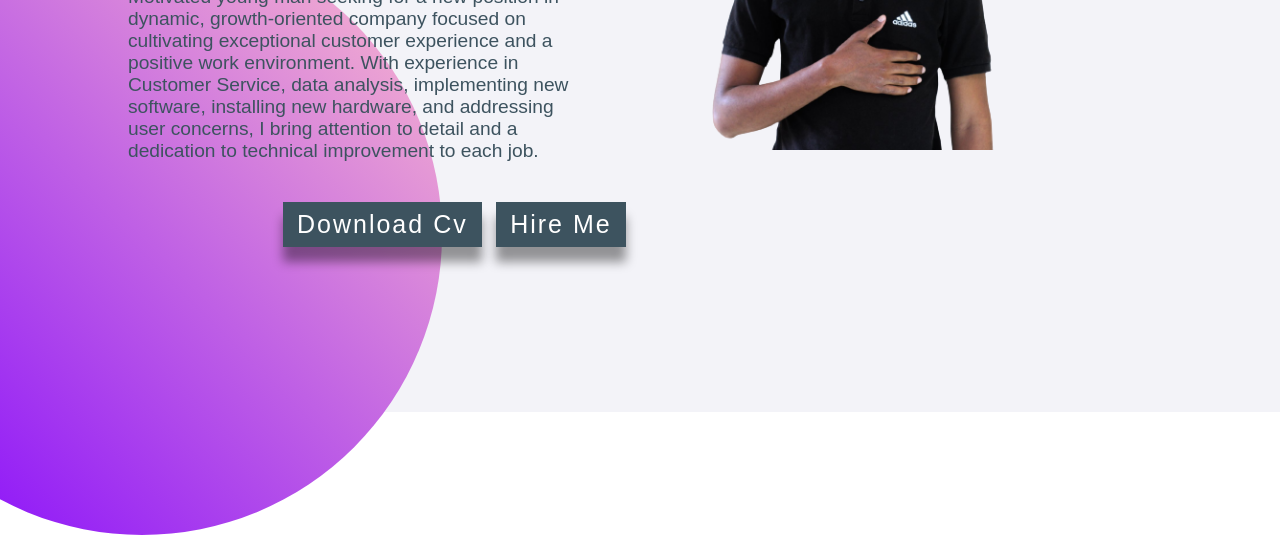
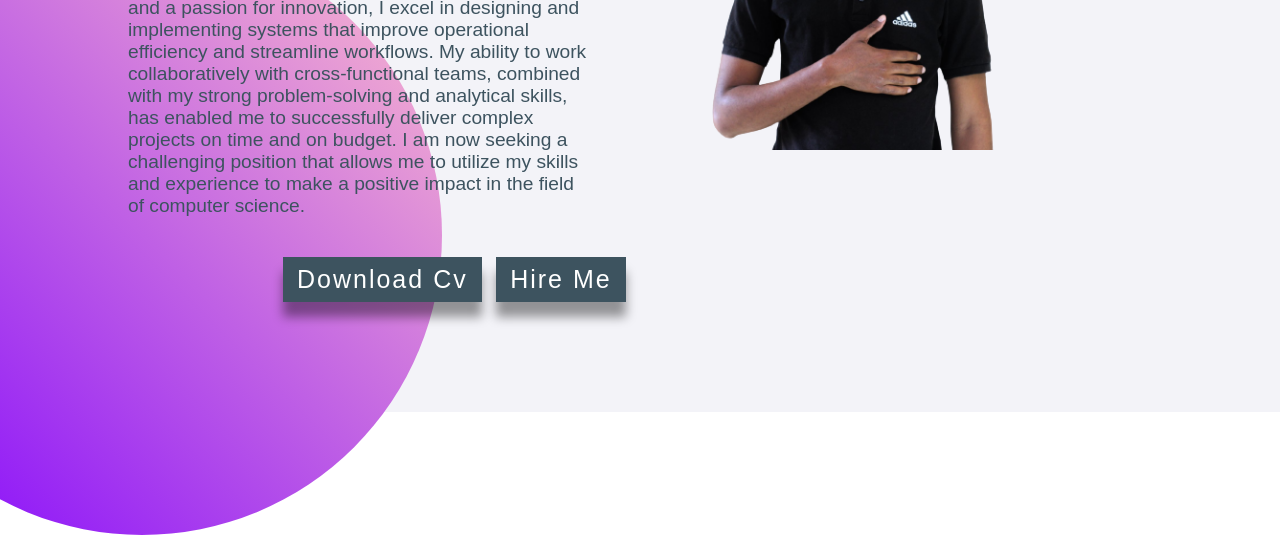
Before and after one commit to MMokhure/mmokhuretheanalyst.github.io, a plain HTML site: page index.html in a window 1280 px wide. Shown: the part 388-923 px from the top of the page. Drawn offline with Linux system fonts and the light colour scheme; a web font is replaced by a local one.

Commit message:
2023 3rd commit

```diff
--- a/index.html
+++ b/index.html
@@ -33,11 +33,16 @@
             <div class="cols cols0">
                 <span class="topline">Hello</span>
                 <h1> I'm a<span class="multiText"></span></h1>
-                <p>Motivated young man seeking for a new position in dynamic, growth-oriented company
-                    focused on cultivating exceptional customer experience and a positive work
-                    environment. With experience in Customer Service, data analysis, implementing new
-                    software, installing new hardware, and addressing user concerns, I bring attention to
-                    detail and a dedication to technical improvement to each job.</p>
+                <p>I am a highly motivated and results-oriented computer science graduate
+                    with a diverse range of experience in IT and health informatics. With a
+                    keen eye for detail and a passion for innovation, I excel in designing and
+                    implementing systems that improve operational efficiency and streamline
+                    workflows. My ability to work collaboratively with cross-functional
+                    teams, combined with my strong problem-solving and analytical skills, has
+                    enabled me to successfully deliver complex projects on time and on
+                    budget. I am now seeking a challenging position that allows me to utilize
+                    my skills and experience to make a positive impact in the field of
+                    computer science.</p>
 
                     <div class="btns">
                         <button><a href="cv.pdf" target="_blank">download cv </a></button>
```
Also changed, not shown: download.png (added).
